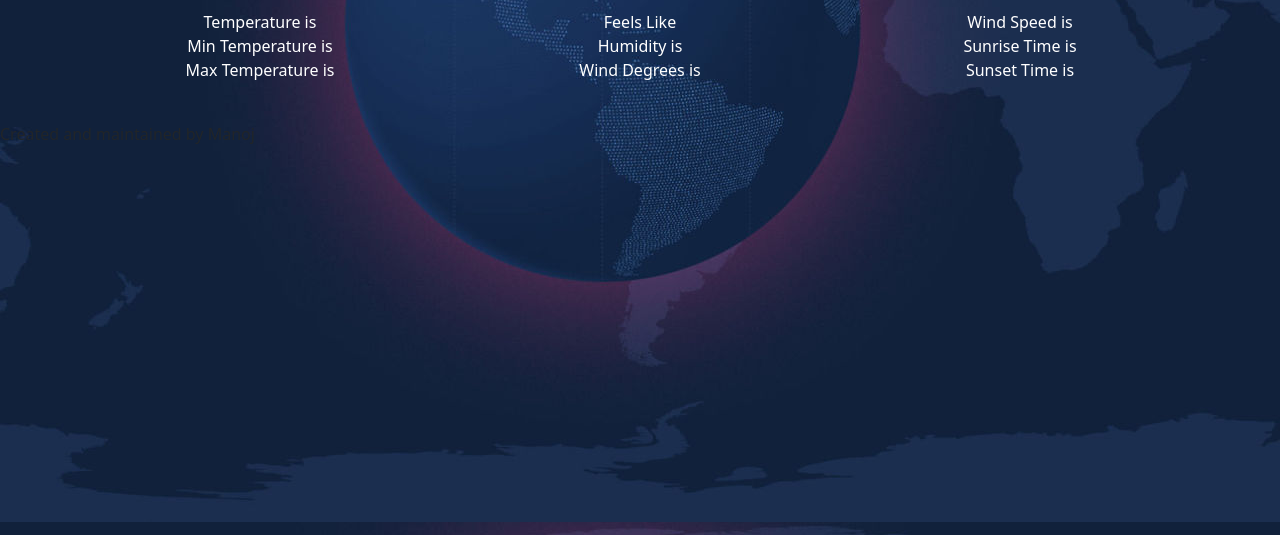
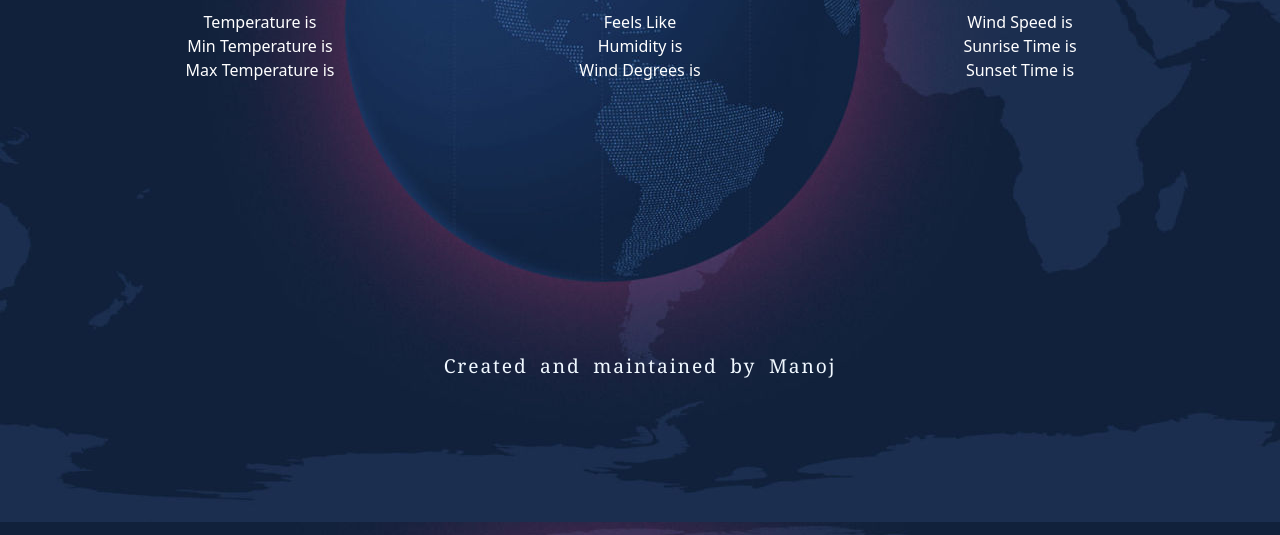
Before and after one commit to jst-manu/Weather-App, a plain HTML site: page index.html in a window 1280 px wide. Shown: the part 265-800 px from the top of the page. Drawn offline with nearby package versions, Linux system fonts and the light colour scheme; no server answers.

Commit message:
Update style.css

```diff
--- a/style.css
+++ b/style.css
@@ -6,14 +6,17 @@ body{
 .container{
     color: rgb(255, 255, 255);
     font-size: medium;
-
-
-
 }
 
+.footer{
+    font-family: Georgia, serif;
+    color: aliceblue;
+    text-align: center;
+    align-content: center;
+    letter-spacing: 0.05cm;
+    word-spacing: 0.15cm;
+    font-size: larger;
+    font-weight: 50%;
 
-
-.d-flex{
-    display: flex;
-    align-content: flex-end;
+    padding-top: 18%;
 }
```
